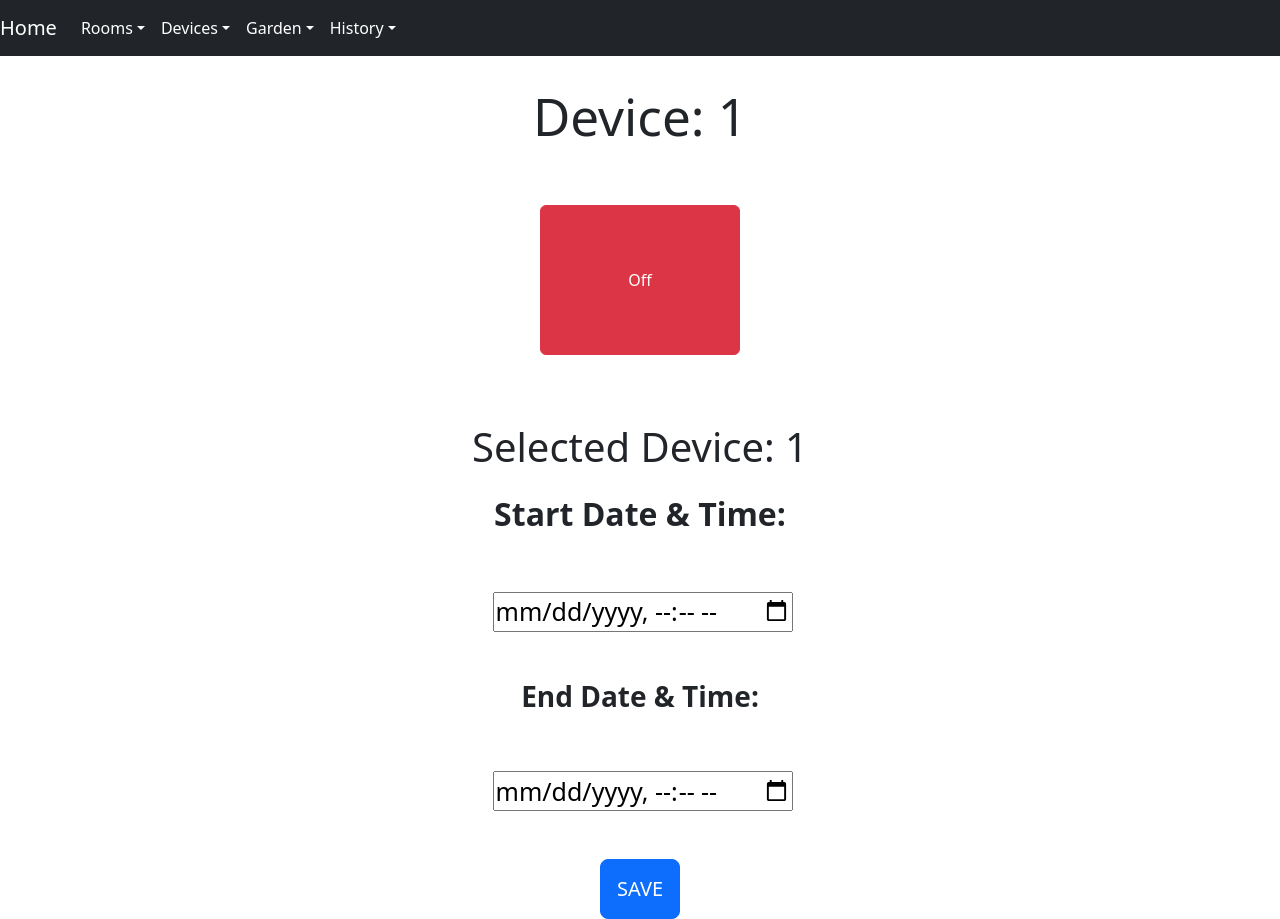
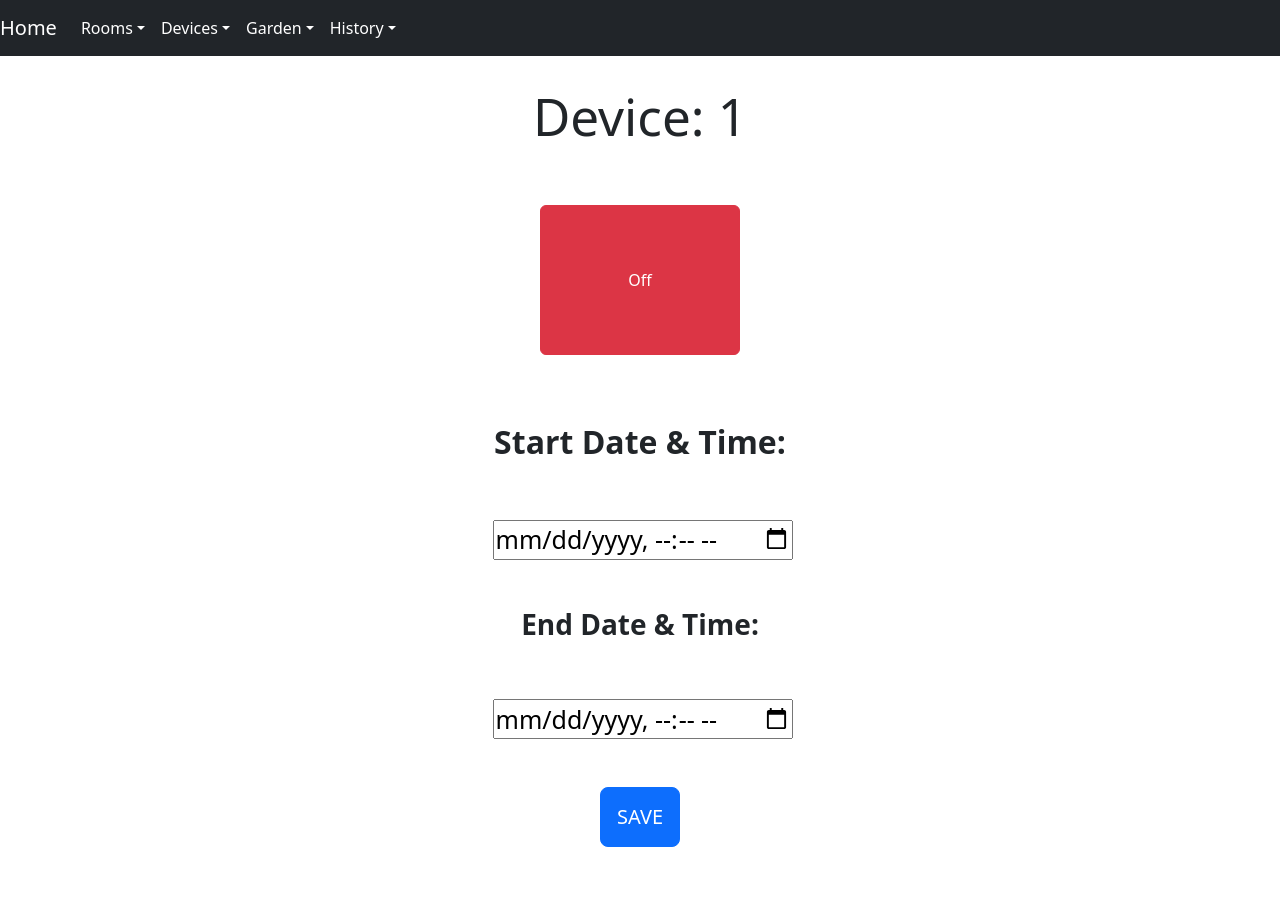
Before and after one commit to Wiqbal2/Smart-Hub-System, a React (Create React App) app: page /Device/1 in a window 1280 px wide. After the commit the page ends 847 px from the top, so only its background shows below. Built offline with nearby package versions, Linux system fonts and the light colour scheme.

Commit message:
Shianne: got rid of double devcie name

```diff
--- a/src/components/Device.jsx
+++ b/src/components/Device.jsx
@@ -95,7 +95,6 @@ function Device() {
         {/* Save button and other components */}
         <div className='container mt-5'>
           <div className='text-center'>
-            <h1 className='select'>Selected Device: {deviceName}</h1>
           </div>
           <div className='mt-4 text-center'>
             <h2 className='font-weight-bold'>Start Date & Time:</h2>
@@ -134,7 +133,6 @@ function Device() {
       {/* Save button and other components */}
       <div className='container mt-5'>
         <div className='text-center'>
-          <h1 className='select'>Selected Device: {deviceName}</h1>
         </div>
         <div className='mt-4 text-center'>
           <h2 className='font-weight-bold'>Start Date & Time:</h2>
```
